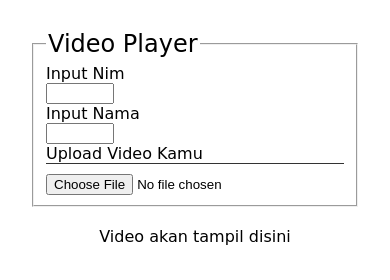
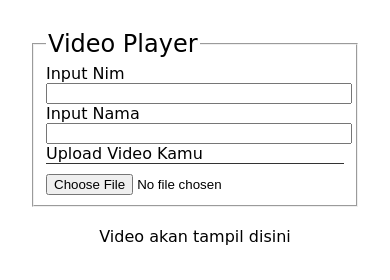
Before and after one commit to Utatech/video-player, a plain HTML site: page index.html in a window 390 px wide. Drawn offline with Linux system fonts and the light colour scheme.

Commit message:
add responsive css

```diff
--- a/index.html
+++ b/index.html
@@ -3,6 +3,8 @@
 <head>
 	<title>Video Player</title>
 	<link rel=stylesheet href="style.css">
+    <meta name="viewport" content="width=device-width, initial-scale=1">
+
 </head>
 <body>
 
--- a/style.css
+++ b/style.css
@@ -72,3 +72,16 @@ span{
 table{
 	text-align: left;
 }
+
+@media only screen and (max-width: 480px){
+	#nim{
+		width: 100%;
+	}
+	#nama{
+		width: 100%;
+	}
+
+	table{
+		font-size: 0.8rem;
+	}
+}
```
